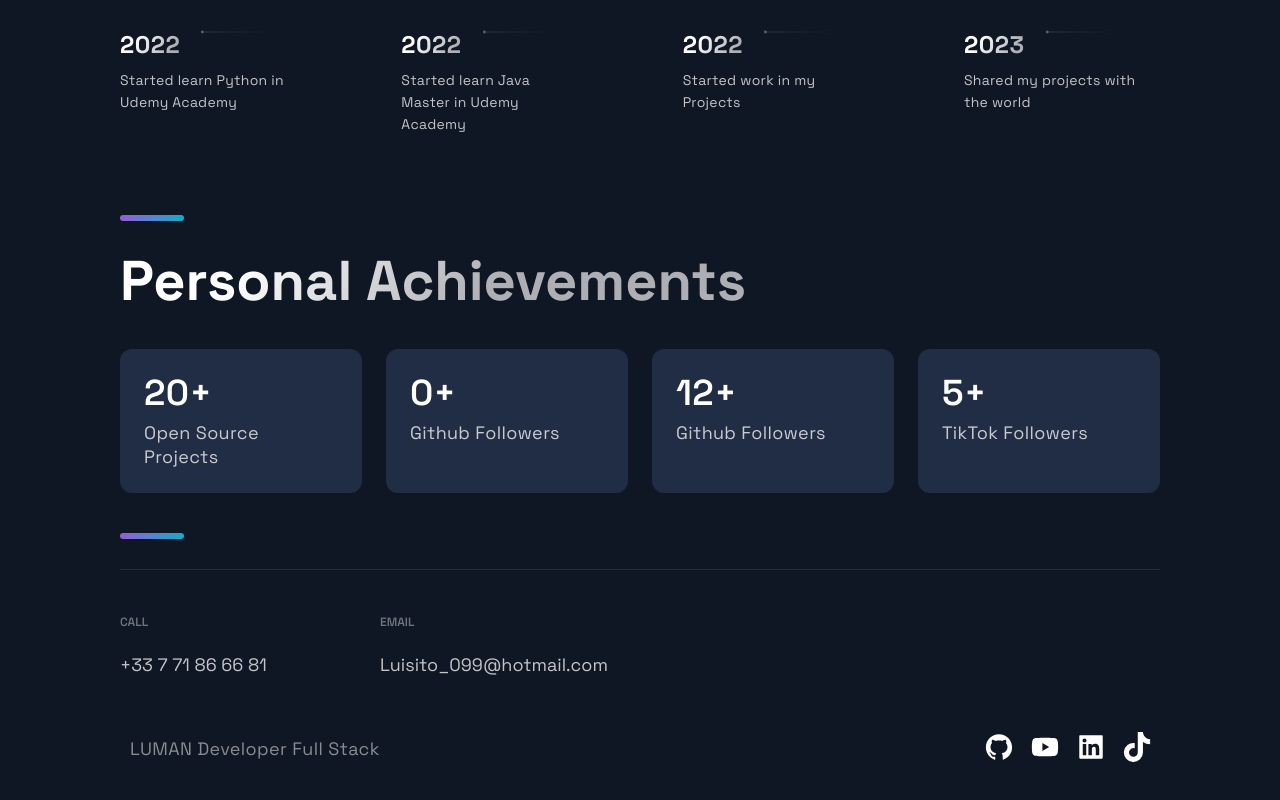
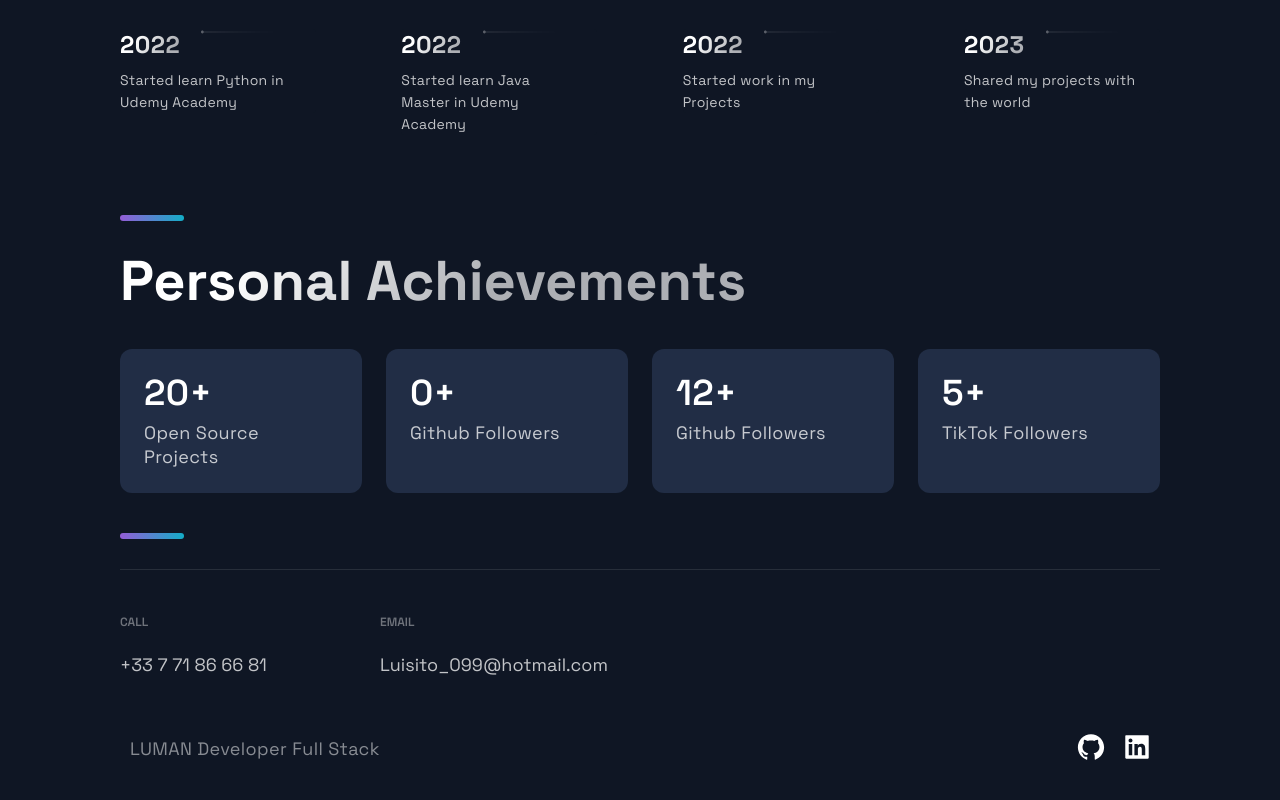
Before and after one commit to xLuisManrique/LUMAN-PORTFOLIO, a Next.js app: page / in a window 1280 px wide. Shown: the part 3678-4478 px from the top of the page. Built offline with nearby package versions, Linux system fonts and the light colour scheme.

Commit message:
Update Footer.js

```diff
--- a/src/components/Footer/Footer.js
+++ b/src/components/Footer/Footer.js
@@ -1,7 +1,5 @@
 import React from 'react';
-import { AiFillGithub, AiFillInstagram, AiFillLinkedin, AiFillYoutube, AiFillTiktok } from 'react-icons/ai';
-
-import { FaTiktok } from 'react-icons/fa';
+import { AiFillGithub, AiFillLinkedin } from 'react-icons/ai';
 
 import { SocialIcons } from '../Header/HeaderStyles';
 import { CompanyContainer, FooterWrapper, LinkColumn, LinkItem, LinkList, LinkTitle, Slogan, SocialContainer, SocialIconsContainer } from './FooterStyles';
@@ -30,14 +28,8 @@ const Footer = () => {
         <SocialIcons href="https://github.com/xluismanrique">
             <AiFillGithub size="3rem" />
           </SocialIcons>
-          <SocialIcons href="https://youtube.com/@Soyluismanrique">
-            <AiFillYoutube size="3rem" />
-          </SocialIcons>
-          <SocialIcons href="https://www.linkedin.com/in/soyluismanrique/">
+          <SocialIcons href="https://www.linkedin.com/in/xluismanrique/">
             <AiFillLinkedin size="3rem"/>
-          </SocialIcons>
-        <SocialIcons href="https://www.tiktok.com/@soylumanfullstack/">
-            <FaTiktok size="3rem"/>
           </SocialIcons>
 
         </SocialContainer>
```
